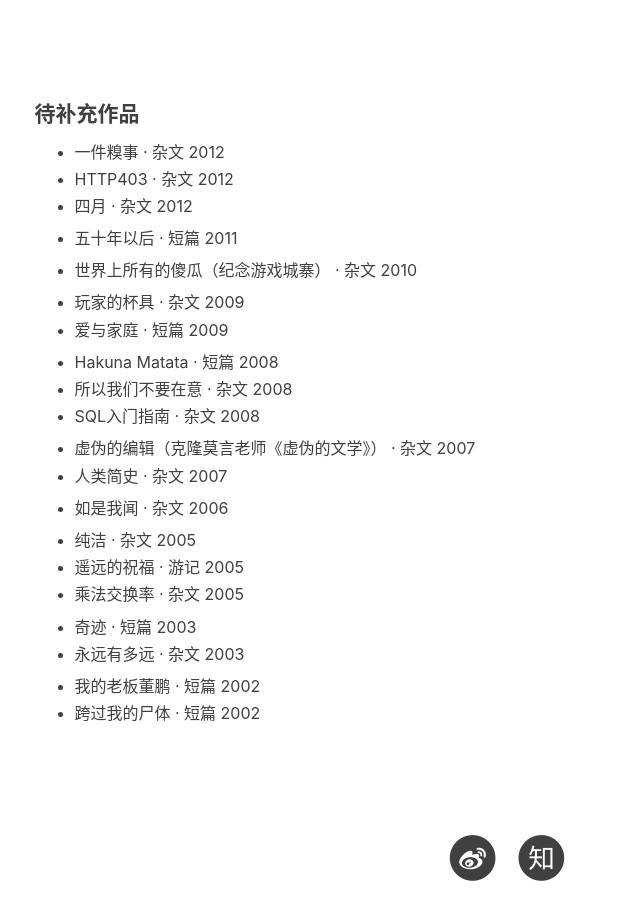
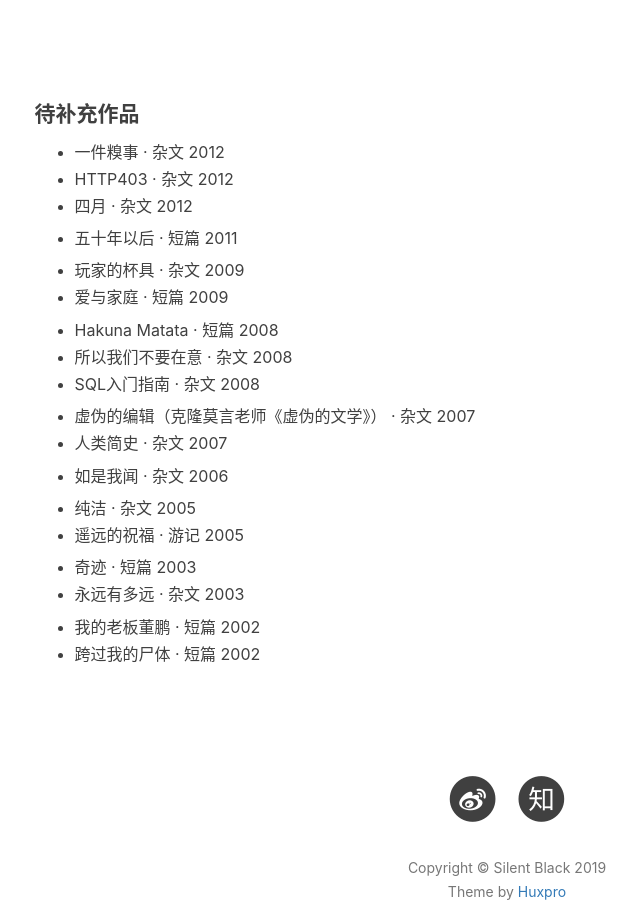
Before and after one commit to zizouqi/zizouqi.github.io, a Jekyll site: the page built from hikaru.html, in a window 1280 px wide and 900 px high, scrolled down 1848 px. Shown: the whole window, without its empty margins (133-773 px from the left). Built offline with Jekyll 4.4.1, drawn with Linux system fonts in a browser that asks for light colours; nearby versions of some CDN libraries; comment, search, counter and statistics services are not loaded.

Commit message:
Update index.md

```diff
--- a/_includes/article/index.md
+++ b/_includes/article/index.md
@@ -75,9 +75,6 @@
 - 五十年以后 · 短篇 2011
 
 
-- 世界上所有的傻瓜（纪念游戏城寨） · 杂文 2010
-
-
 - 玩家的杯具 · 杂文 2009
 - 爱与家庭 · 短篇 2009
 
@@ -96,7 +93,6 @@
 
 - 纯洁 · 杂文 2005
 - 遥远的祝福 · 游记 2005
-- 乘法交换率 · 杂文 2005
 
 
 - 奇迹 · 短篇 2003
```
